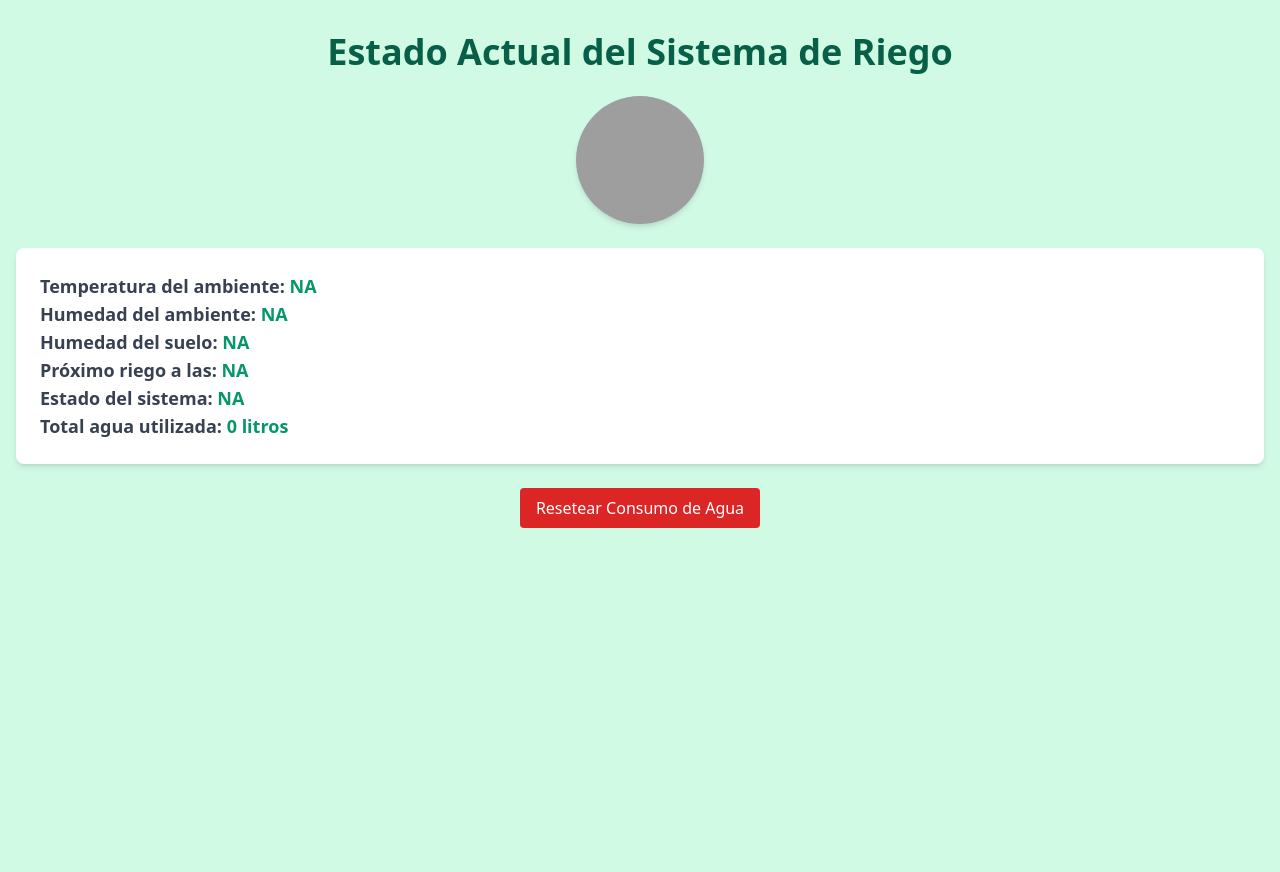
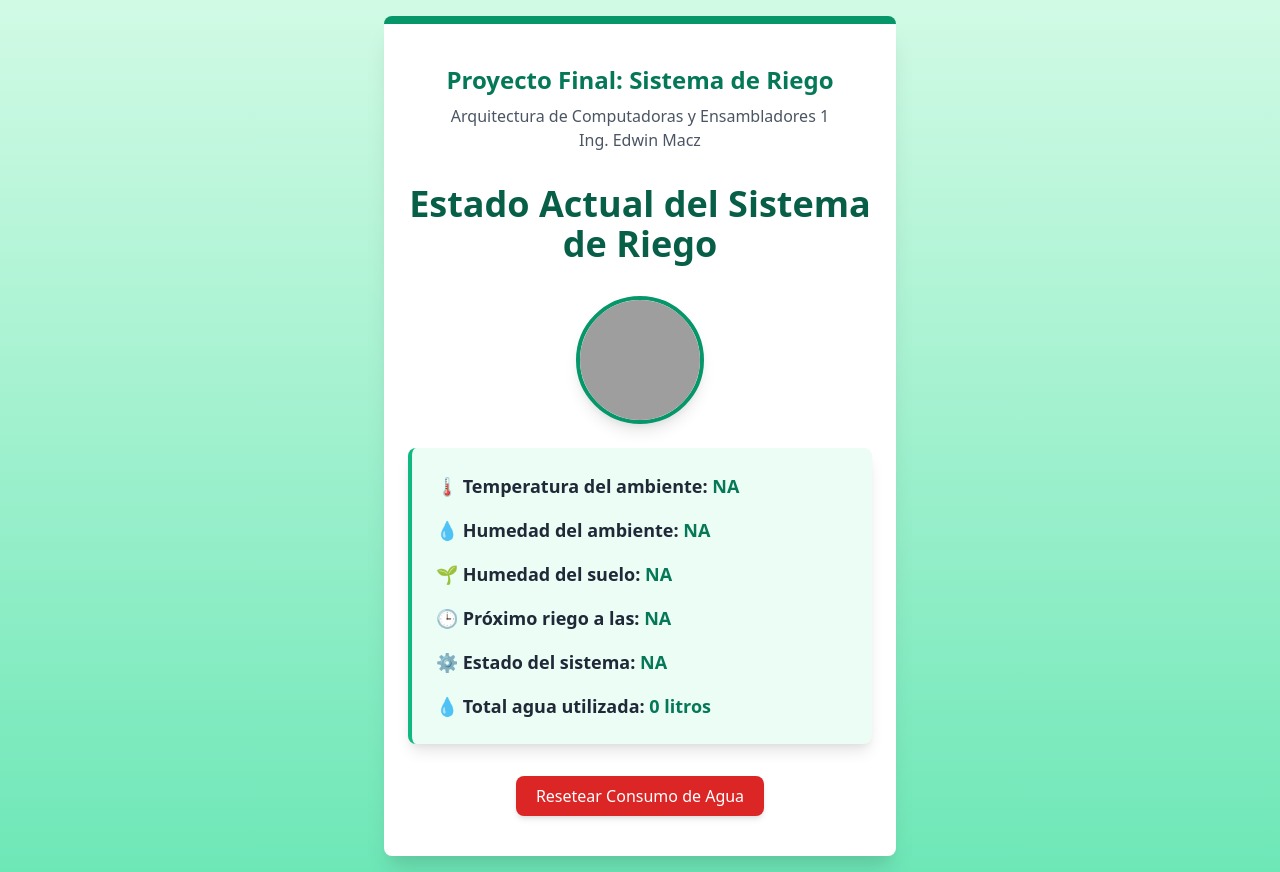
Before and after one commit to lorenzo784/riego-automatico, a Django app: template datos/templates/datos/mostrar_datos.html in a window 1280 px wide. Before the commit the page ends 528 px from the top, so only its background shows below. Run offline with Django 5.2, Linux system fonts and the light colour scheme; the template is opened without the code that fills it: most values are stand-ins (such as "Sample title", 1, 10 or a date in 2020); grey boxes are pictures that could not be loaded.

Commit message:
Modificacion visual de los datos

```diff
--- a/datos/templates/datos/mostrar_datos.html
+++ b/datos/templates/datos/mostrar_datos.html
@@ -3,23 +3,50 @@
 <head>
     <meta charset="UTF-8">
     <meta name="viewport" content="width=device-width, initial-scale=1.0">
-    <title>Datos del Sistema de Riego</title>
+    <title>Proyecto Final: Sistema de Riego</title>
     <link href="https://cdn.jsdelivr.net/npm/tailwindcss@2.2.19/dist/tailwind.min.css" rel="stylesheet">
     <script src="https://code.jquery.com/jquery-3.6.0.min.js"></script>
+    <style>
+        .planta {
+            position: relative;
+            display: inline-block;
+        }
+
+        .gota {
+            position: absolute;
+            top: -20px;
+            left: 50%;
+            width: 10px;
+            height: 10px;
+            background-color: rgba(0, 150, 255, 0.7);
+            border-radius: 50%;
+            animation: caerGota 1s forwards;
+        }
+
+        @keyframes caerGota {
+            0% {
+                top: -20px;
+                opacity: 1;
+            }
+            100% {
+                top: 80px;
+                opacity: 0;
+            }
+        }
+    </style>
     <script>
-
         function actualizarDatos() {
             $.ajax({
                 url: '/api/datos/',
                 type: 'GET',
                 success: function(data) {
                     if (data) {
-                        $('#temperatura').text(data.temperatura !== undefined ? data.temperatura + " °C" : "NA");
-                        $('#humedad_ambiente').text(data.humedad_ambiente !== undefined ? data.humedad_ambiente + " %" : "NA");
-                        $('#humedad_suelo').text(data.humedad_suelo !== undefined ? data.humedad_suelo + " %" : "NA");
-                        $('#proximo_riego').text(data.proximo_riego !== undefined ? data.proximo_riego : "NA");
-                        $('#estado_sistema').text(data.estado_sistema !== undefined ? data.estado_sistema : "NA");
-                        $('#total_agua_utilizada').text(data.total_agua_utilizada !== undefined ? data.total_agua_utilizada + " litros" : "0 litros");
+                        $('#temperatura').hide().text(data.temperatura !== undefined ? data.temperatura + " °C" : "NA").fadeIn();
+                        $('#humedad_ambiente').hide().text(data.humedad_ambiente !== undefined ? data.humedad_ambiente + " %" : "NA").fadeIn();
+                        $('#humedad_suelo').hide().text(data.humedad_suelo !== undefined ? data.humedad_suelo + " %" : "NA").fadeIn();
+                        $('#proximo_riego').hide().text(data.proximo_riego !== undefined ? data.proximo_riego : "NA").fadeIn();
+                        $('#estado_sistema').hide().text(data.estado_sistema !== undefined ? data.estado_sistema : "NA").fadeIn();
+                        $('#total_agua_utilizada').hide().text(data.total_agua_utilizada !== undefined ? data.total_agua_utilizada + " litros" : "0 litros").fadeIn();
                     } else {
                         console.error("La respuesta de la API es undefined.");
                     }
@@ -41,33 +68,58 @@
                 type: 'POST',
                 success: function(data) {
                     console.log("Agua restablecida correctamente", data);
+                    crearGotas();
                 },
                 error: function(error) {
                     console.log("Error al resetear el agua:", error);
                 }
             });
         }
+
+        function crearGotas() {
+            for (let i = 0; i < 5; i++) {
+                setTimeout(function() {
+                    let gota = $('<div class="gota"></div>');
+                    $('#planta').append(gota);
+                    setTimeout(function() {
+                        gota.remove();
+                    }, 1000);
+                }, i * 300);
+            }
+        }
     </script>
 </head>
-<body class="bg-green-100">
-    <div class="container mx-auto px-4 py-8">
-        <h1 class="text-4xl font-bold text-center text-green-800 mb-6">Estado Actual del Sistema de Riego</h1>
+<body class="bg-gradient-to-b from-green-100 to-green-300 min-h-screen flex items-center justify-center p-4">
+
+    <div class="container max-w-lg mx-auto px-6 py-10 bg-white rounded-lg shadow-xl border-t-8 border-green-600">
+
+        <div class="text-center mb-8">
+            <h2 class="text-2xl font-semibold text-green-700">Proyecto Final: Sistema de Riego</h2>
+            <p class="text-gray-600 mt-2">Arquitectura de Computadoras y Ensambladores 1</p>
+            <p class="text-gray-600">Ing. Edwin Macz</p>
+        </div>
+
+        <h1 class="text-4xl font-bold text-center text-green-800 mb-8">Estado Actual del Sistema de Riego</h1>
 
         <div class="flex justify-center mb-6">
-            <img src="https://png.pngtree.com/png-clipart/20231002/original/pngtree-cute-cartoon-cactus-vector-illustration-cacti-cartoon-botany-vector-png-image_12942184.png" alt="Planta" class="w-32 h-32 rounded-full shadow-md">
+            <div id="planta" class="planta">
+                <img src="https://png.pngtree.com/png-clipart/20231002/original/pngtree-cute-cartoon-cactus-vector-illustration-cacti-cartoon-botany-vector-png-image_12942184.png" alt="Planta" class="w-32 h-32 rounded-full border-4 border-green-600 shadow-lg transition duration-300 transform hover:scale-105">
+            </div>
         </div>
 
-        <div class="bg-white shadow-md rounded-lg p-6">
-            <p class="text-lg text-gray-700"><strong>Temperatura del ambiente:</strong> <span id="temperatura" class="font-semibold text-green-600">{{ temperatura }} °C</span></p>
-            <p class="text-lg text-gray-700"><strong>Humedad del ambiente:</strong> <span id="humedad_ambiente" class="font-semibold text-green-600">{{ humedad_ambiente }} %</span></p>
-            <p class="text-lg text-gray-700"><strong>Humedad del suelo:</strong> <span id="humedad_suelo" class="font-semibold text-green-600">{{ humedad_suelo }} %</span></p>
-            <p class="text-lg text-gray-700"><strong>Próximo riego a las:</strong> <span id="proximo_riego" class="font-semibold text-green-600">{{ proximo_riego }}</span></p>
-            <p class="text-lg text-gray-700"><strong>Estado del sistema:</strong> <span id="estado_sistema" class="font-semibold text-green-600">{{ estado_sistema }}</span></p>
-            <p class="text-lg text-gray-700"><strong>Total agua utilizada:</strong> <span id="total_agua_utilizada" class="font-semibold text-green-600">{{ total_agua_utilizada }} litros</span></p>
+        <div class="bg-green-50 border-l-4 border-green-500 rounded-lg p-6 space-y-4 shadow-lg transition duration-300 ease-in-out hover:shadow-xl">
+            <p class="text-lg text-gray-800"><strong>🌡️ Temperatura del ambiente:</strong> <span id="temperatura" class="font-semibold text-green-700">{{ temperatura }} °C</span></p>
+            <p class="text-lg text-gray-800"><strong>💧 Humedad del ambiente:</strong> <span id="humedad_ambiente" class="font-semibold text-green-700">{{ humedad_ambiente }} %</span></p>
+            <p class="text-lg text-gray-800"><strong>🌱 Humedad del suelo:</strong> <span id="humedad_suelo" class="font-semibold text-green-700">{{ humedad_suelo }} %</span></p>
+            <p class="text-lg text-gray-800"><strong>🕒 Próximo riego a las:</strong> <span id="proximo_riego" class="font-semibold text-green-700">{{ proximo_riego }}</span></p>
+            <p class="text-lg text-gray-800"><strong>⚙️ Estado del sistema:</strong> <span id="estado_sistema" class="font-semibold text-green-700">{{ estado_sistema }}</span></p>
+            <p class="text-lg text-gray-800"><strong>💧 Total agua utilizada:</strong> <span id="total_agua_utilizada" class="font-semibold text-green-700">{{ total_agua_utilizada }} litros</span></p>
         </div>
 
-        <div class="mt-6 text-center">
-            <button onclick="resetearAgua()" class="bg-red-600 text-white px-4 py-2 rounded hover:bg-red-700">Resetear Consumo de Agua</button>
+        <div class="mt-8 text-center">
+            <button onclick="resetearAgua()" class="bg-red-600 text-white px-5 py-2 rounded-lg shadow-md hover:bg-red-700 transition transform hover:scale-105 focus:outline-none focus:ring-2 focus:ring-red-400 focus:ring-opacity-50">
+                Resetear Consumo de Agua
+            </button>
         </div>
     </div>
 </body>
```
Also changed, not shown: db.sqlite3.
